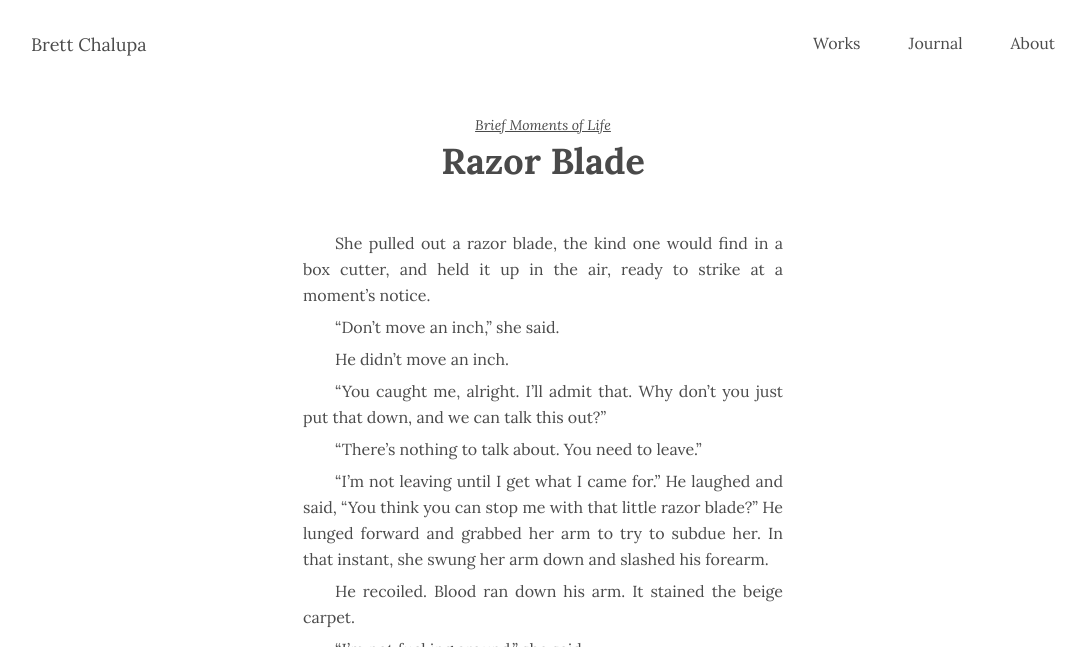
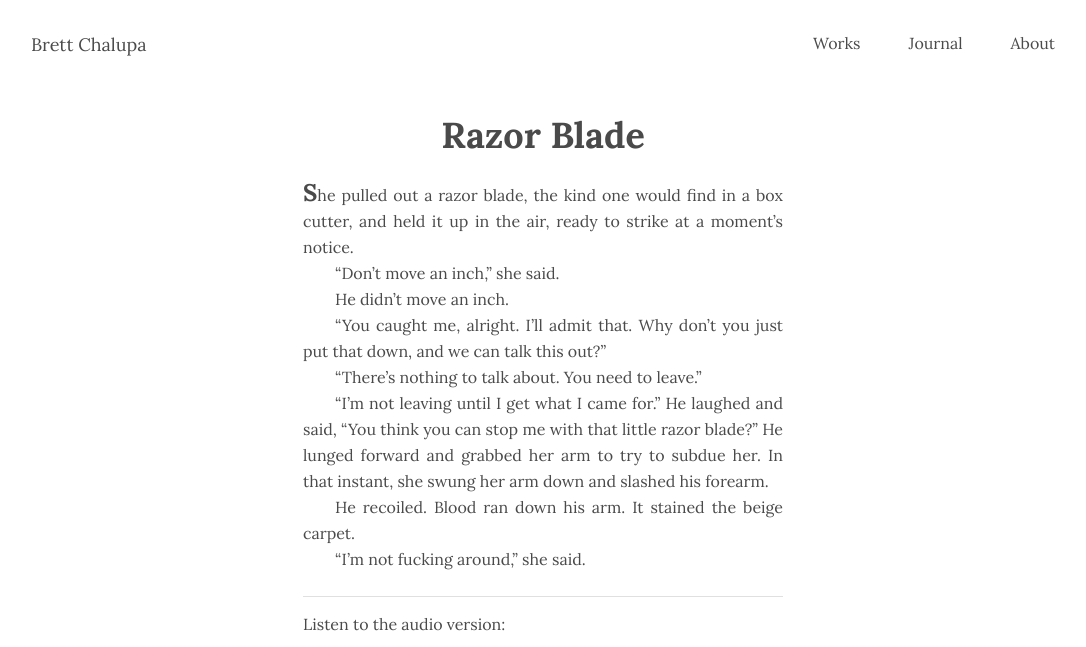
Before and after one commit to brettchalupa/brettchalupa.github.io, a Jekyll site: the page built from _brief_moments/razor-blade.md, in a window 1280 px wide, cut to the strip 0-647 px from the top of the page. Shown: the whole strip, without its empty margins (97-1183 px from the left). Built offline with Jekyll 4.4.1, drawn with Linux system fonts in a browser that asks for light colours.

Commit message:
Iterate on chapter layout and styles
This makes it so the first paragraph is no indented and the first letter
is bold and larger than the rest to mirror a book. Also, paragraph
spacing is gone to mirror books as well.

```diff
--- a/_layouts/chapter.html
+++ b/_layouts/chapter.html
@@ -3,10 +3,6 @@
 ---
 
 {% assign work = site.works | where: "collection_label", page.collection | first %}
-
-<span class='chapter__work-title'>
-  <a href="{{ work.url }}">{{ work.title }}</a>
-</span>
 
 <h1 class='chapter__title'>{{ page.title }}</h1>
 
@@ -40,6 +36,9 @@
 {% assign collection = site.collections | where: "label", page.collection | first %}
 
 {% if collection.docs.size > 1 %}
+  <div class="chapter__toc">
+    <hr>
+
     <h4>Table of Contents</h4>
 
     <ul>
@@ -55,6 +54,7 @@
         {% endif %}
       {% endfor %}
     </ul>
+  </div>
 {% endif %}
 
-<p>Collected in <a href="{{ work.url }}">{{ work.title }}</a></p>
+<p class="chapter__collected-in">Collected in <a href="{{ work.url }}">{{ work.title }}</a></p>
--- a/_sass/layout.scss
+++ b/_sass/layout.scss
@@ -350,13 +350,23 @@
 // Prose
 
 .prose {
-  margin: $spacing-unit 0;
+  margin: $spacing-unit / 2 0;
 
   p {
     line-height: 26px;
-    margin: 6px 0;
+    margin: 0 0;
     text-align: justify;
     text-indent: 32px;
+
+  }
+
+  > p:first-child {
+    text-indent: 0;
+
+    &::first-letter {
+      font-weight: bold;
+      font-size: 24px;
+    }
   }
 
   blockquote p {
@@ -387,6 +397,23 @@
 
 .current-chapter {
   font-weight: $font-weight-bold;
+}
+
+.chapter__toc {
+  margin: 48px 0 12px;
+  text-align: center;
+
+  ul {
+    list-style: none;
+  }
+}
+
+.chapter__collected-in {
+  text-align: center;
+
+  a {
+    font-style: italic;
+  }
 }
 
 // Gumroad newsletter, copied from their embed snippet and modified as
```
Lines whose indentation alone changed are shown as unchanged.
